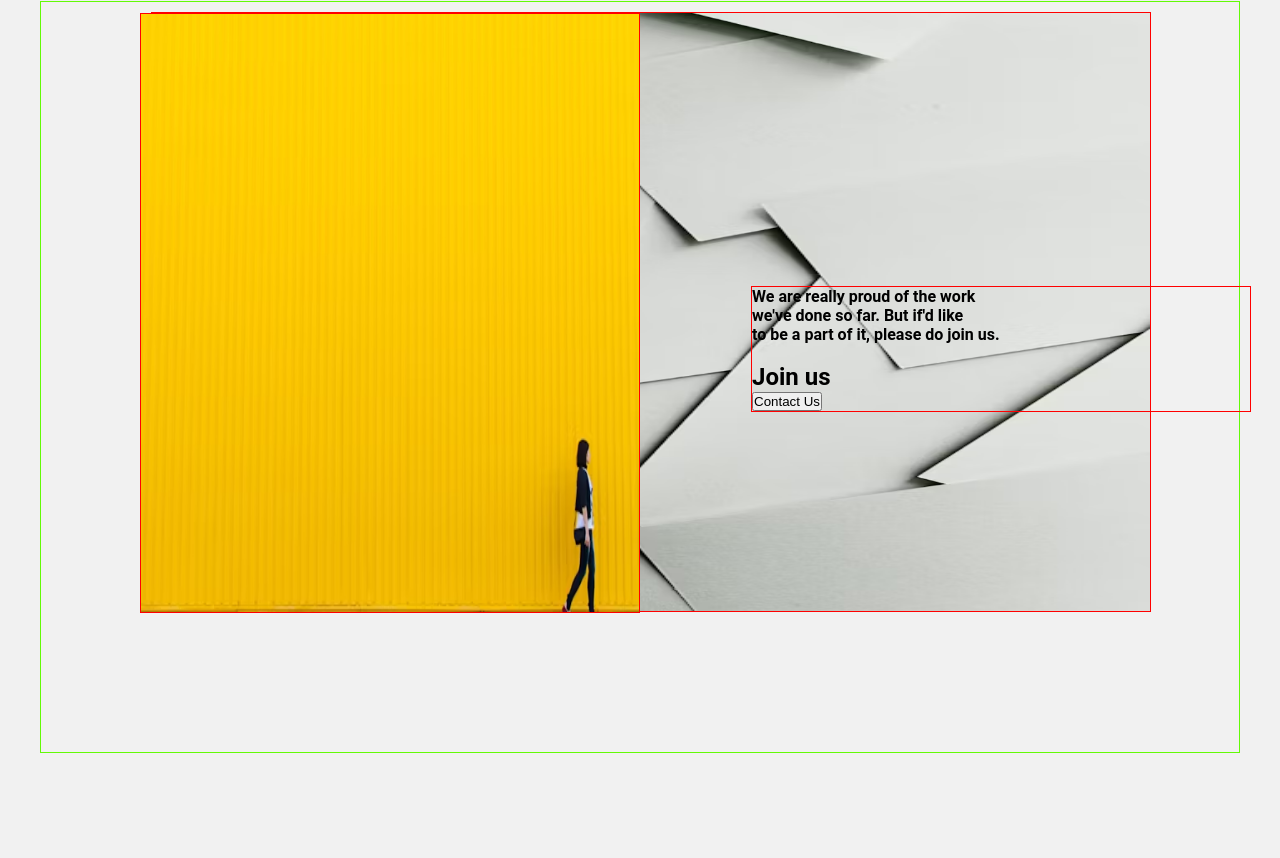
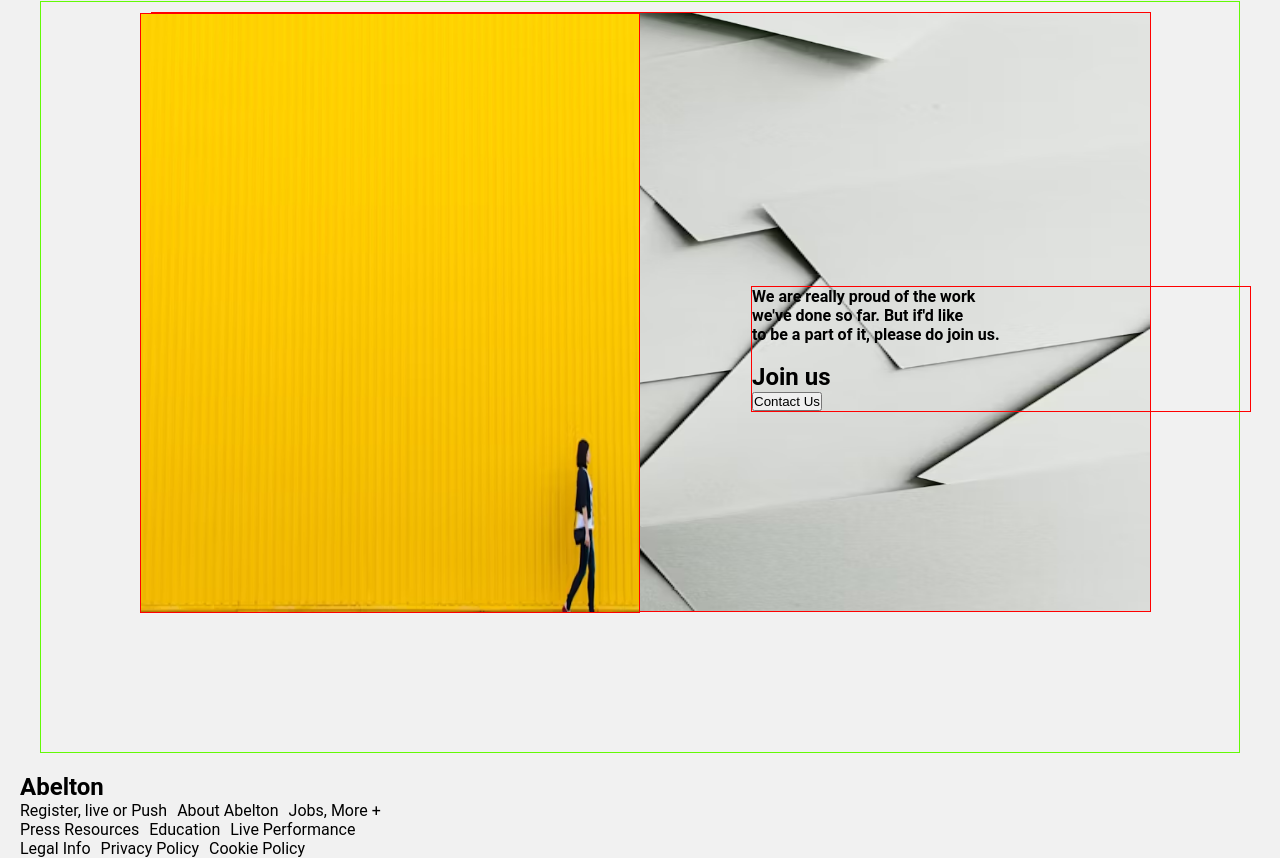
Before and after one commit to edzordzinam44/Portfolio, a React (Create React App) app in the folder practice/: page / in a window 1280 px wide. Shown: the part 5506-6364 px from the top of the page. Before the commit the page ends 6279 px from the top, so only its background shows below. Built offline with nearby package versions, Linux system fonts and the light colour scheme.

Commit message:
Add footer section with links for registration, information, and policies

```diff
--- a/practice/src/App.js
+++ b/practice/src/App.js
@@ -157,6 +157,24 @@ function Profile() {
           <img src={plain14} alt="header"></img>
         </div>
       </body>
+      <div classname="footer">
+        <h2>Abelton</h2>
+        <ul>
+          <li>Register, live or Push</li>
+          <li>About Abelton</li>
+          <li>Jobs, More +</li>
+        </ul>
+        <ul>
+          <li>Press Resources</li>
+          <li>Education</li>
+          <li>Live Performance</li>
+        </ul>
+        <ul>
+          <li>Legal Info</li>
+          <li>Privacy Policy</li>
+          <li>Cookie Policy</li>
+        </ul>
+      </div>
     </div>
   )
 };
```
